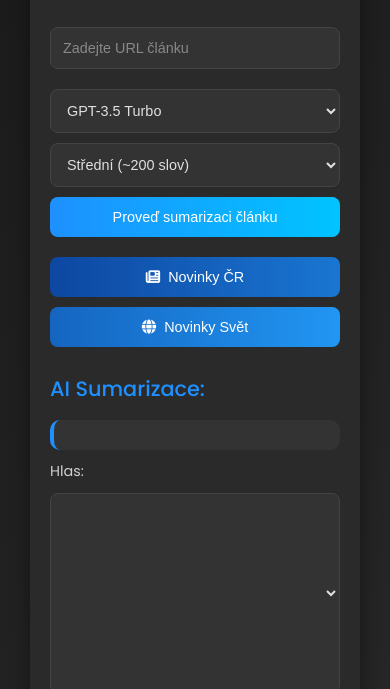
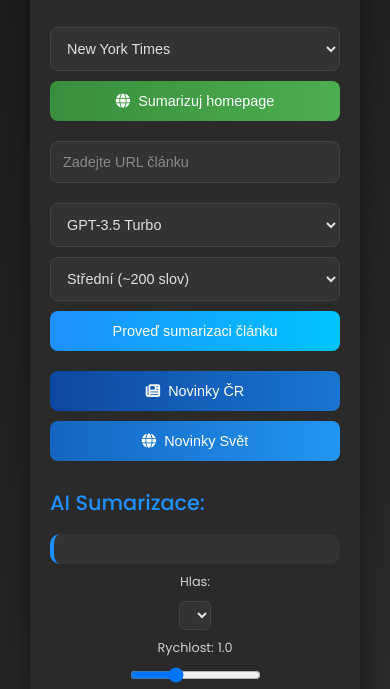
Before and after one commit to martinzeman333/summary-app, a website: page public/index.html in a window 390 px wide. Shown: the part 119-808 px from the top of the page. Drawn offline with Linux system fonts and the light colour scheme.

Commit message:
Update index.html

```diff
--- a/public/index.html
+++ b/public/index.html
@@ -95,6 +95,45 @@
             margin-bottom: 20px;
         }
 
+        .homepage-selector {
+            display: flex;
+            gap: 12px;
+            margin-bottom: 20px;
+        }
+
+        .homepage-selector select {
+            flex: 1;
+            padding: 12px;
+            border: 1px solid #444;
+            border-radius: 8px;
+            background-color: #333;
+            color: #e0e0e0;
+            font-size: 0.9rem;
+            cursor: pointer;
+        }
+
+        .homepage-selector select:focus {
+            outline: none;
+            border-color: #1e90ff;
+        }
+
+        .homepage-selector button {
+            flex: 1;
+            padding: 12px;
+            font-size: 0.9rem;
+            font-weight: 500;
+            display: flex;
+            align-items: center;
+            justify-content: center;
+            gap: 8px;
+            background: linear-gradient(90deg, #388e3c, #4caf50);
+        }
+
+        .homepage-selector button:hover {
+            background: linear-gradient(90deg, #2e7d32, #43a047);
+            transform: scale(1.02);
+        }
+
         .news-buttons {
             display: flex;
             gap: 12px;
@@ -150,31 +189,31 @@
 
         .voice-settings {
             display: flex;
-            flex-wrap: wrap; /* Prvky se zalomí na nový řádek, pokud je šířka malá */
-            gap: 12px;
-            margin-top: 10px;
-            margin-bottom: 20px;
+            gap: 8px; /* Menší mezera mezi prvky */
+            margin-top: 8px;
+            margin-bottom: 15px;
+            align-items: center; /* Vertikální zarovnání prvků */
         }
 
         .voice-settings label {
             color: #d0d0d0;
-            font-size: 0.9rem;
+            font-size: 0.8rem; /* Menší písmo */
             display: flex;
             align-items: center;
-            gap: 5px;
-            flex: 1 1 100%; /* Label zabere celou šířku na menších obrazovkách */
+            gap: 4px;
+            white-space: nowrap; /* Zabrání zalomení textu v labelu */
         }
 
         .voice-settings select,
         .voice-settings input[type="range"] {
-            flex: 1 1 200px; /* Minimální šířka 200px, ale prvek se může zvětšit */
-            max-width: 300px; /* Maximální šířka, aby nepřesahoval */
-            padding: 8px;
+            flex: 0 1 120px; /* Menší základní šířka */
+            max-width: 150px; /* Menší maximální šířka */
+            padding: 5px; /* Menší padding */
             border: 1px solid #444;
-            border-radius: 8px;
+            border-radius: 6px; /* Menší zaoblení */
             background-color: #333;
             color: #e0e0e0;
-            font-size: 0.9rem;
+            font-size: 0.8rem; /* Menší písmo */
             cursor: pointer;
         }
 
@@ -202,6 +241,16 @@
             border-radius: 10px;
             font-size: 1rem;
             border-left: 4px solid #1e90ff;
+        }
+
+        #referat a {
+            color: #1e90ff;
+            text-decoration: underline;
+            transition: color 0.3s ease;
+        }
+
+        #referat a:hover {
+            color: #00c4ff;
         }
 
         #progress-container {
@@ -276,6 +325,7 @@
             }
 
             .input-group,
+            .homepage-selector,
             .news-buttons {
                 flex-direction: column;
                 gap: 10px;
@@ -283,7 +333,13 @@
 
             .voice-settings {
                 flex-direction: column;
-                gap: 10px;
+                gap: 8px;
+            }
+
+            .voice-settings select,
+            .voice-settings input[type="range"] {
+                flex: 1 1 100%; /* Na mobilu zabere celou šířku */
+                max-width: 100%;
             }
 
             #result h2 {
@@ -314,6 +370,19 @@
 <body>
     <div class="container">
         <h1>Summary App</h1>
+        <div class="homepage-selector">
+            <select id="homepageSelect">
+                <option value="https://www.nytimes.com/international/">New York Times</option>
+                <option value="https://www.wsj.com/">Wall Street Journal</option>
+                <option value="https://edition.cnn.com/">CNN</option>
+                <option value="https://www.bbc.com/">BBC</option>
+                <option value="https://www.welt.de/">Die Welt</option>
+                <option value="https://www.chinadaily.com.cn/">China Daily</option>
+                <option value="https://www.aljazeera.com/">Al Jazeera</option>
+                <option value="https://tass.com/">Tass</option>
+            </select>
+            <button onclick="summarizeHomepage()"><i class="fas fa-globe"></i> Sumarizuj homepage</button>
+        </div>
         <input type="text" id="urlInput" placeholder="Zadejte URL článku">
         <div class="input-group">
             <select id="modelSelect">
@@ -384,6 +453,12 @@
             document.getElementById('pitchValue').textContent = this.value;
         });
 
+        // Funkce pro převod URL na klikací odkazy
+        function makeLinksClickable(text) {
+            const urlRegex = /(https?:\/\/[^\s]+)/g;
+            return text.replace(urlRegex, '<a href="$1" target="_blank">$1</a>');
+        }
+
         async function generateSummary() {
             const urlInput = document.getElementById('urlInput').value;
             const modelSelect = document.getElementById('modelSelect').value;
@@ -397,7 +472,7 @@
                 return;
             }
 
-            referatDiv.textContent = '';
+            referatDiv.innerHTML = '';
             progressContainer.style.display = 'block';
             progressBar.style.width = '0%';
 
@@ -426,12 +501,63 @@
                 }
 
                 const data = await response.json();
-                referatDiv.textContent = data.referat || 'Žádný referát nebyl vygenerován.';
+                referatDiv.innerHTML = makeLinksClickable(data.referat || 'Žádný referát nebyl vygenerován.');
             } catch (error) {
                 clearInterval(interval);
                 progressBar.style.width = '0%';
                 alert(error.message);
-                referatDiv.textContent = '';
+                referatDiv.innerHTML = '';
+            } finally {
+                setTimeout(() => {
+                    progressContainer.style.display = 'none';
+                }, 500);
+            }
+        }
+
+        async function summarizeHomepage() {
+            const homepageSelect = document.getElementById('homepageSelect').value;
+            const urls = [homepageSelect];
+            const model = 'gpt-4o-mini';
+            const length = 'long'; // Použijeme "long", ale upravíme délku na 3000 slov na serveru
+            const referatDiv = document.getElementById('referat');
+            const progressContainer = document.getElementById('progress-container');
+            const progressBar = document.getElementById('progress-bar');
+
+            referatDiv.innerHTML = '';
+            progressContainer.style.display = 'block';
+            progressBar.style.width = '0%';
+
+            let progress = 0;
+            const interval = setInterval(() => {
+                progress += 5;
+                if (progress <= 90) {
+                    progressBar.style.width = `${progress}%`;
+                }
+            }, 100);
+
+            try {
+                const response = await fetch('/api/summarize-news', {
+                    method: 'POST',
+                    headers: {
+                        'Content-Type': 'application/json',
+                    },
+                    body: JSON.stringify({ urls, model, length, type: 'homepage' }),
+                });
+
+                clearInterval(interval);
+                progressBar.style.width = '100%';
+
+                if (!response.ok) {
+                    throw new Error('Chyba při zpracování požadavku');
+                }
+
+                const data = await response.json();
+                referatDiv.innerHTML = makeLinksClickable(data.referat || 'Žádný referát nebyl vygenerován.');
+            } catch (error) {
+                clearInterval(interval);
+                progressBar.style.width = '0%';
+                alert(error.message);
+                referatDiv.innerHTML = '';
             } finally {
                 setTimeout(() => {
                     progressContainer.style.display = 'none';
@@ -451,7 +577,7 @@
             const progressContainer = document.getElementById('progress-container');
             const progressBar = document.getElementById('progress-bar');
 
-            referatDiv.textContent = '';
+            referatDiv.innerHTML = '';
             progressContainer.style.display = 'block';
             progressBar.style.width = '0%';
 
@@ -480,12 +606,12 @@
                 }
 
                 const data = await response.json();
-                referatDiv.textContent = data.referat || 'Žádný referát nebyl vygenerován.';
+                referatDiv.innerHTML = makeLinksClickable(data.referat || 'Žádný referát nebyl vygenerován.');
             } catch (error) {
                 clearInterval(interval);
                 progressBar.style.width = '0%';
                 alert(error.message);
-                referatDiv.textContent = '';
+                referatDiv.innerHTML = '';
             } finally {
                 setTimeout(() => {
                     progressContainer.style.display = 'none';
@@ -505,7 +631,7 @@
             const progressContainer = document.getElementById('progress-container');
             const progressBar = document.getElementById('progress-bar');
 
-            referatDiv.textContent = '';
+            referatDiv.innerHTML = '';
             progressContainer.style.display = 'block';
             progressBar.style.width = '0%';
 
@@ -534,12 +660,12 @@
                 }
 
                 const data = await response.json();
-                referatDiv.textContent = data.referat || 'Žádný referát nebyl vygenerován.';
+                referatDiv.innerHTML = makeLinksClickable(data.referat || 'Žádný referát nebyl vygenerován.');
             } catch (error) {
                 clearInterval(interval);
                 progressBar.style.width = '0%';
                 alert(error.message);
-                referatDiv.textContent = '';
+                referatDiv.innerHTML = '';
             } finally {
                 setTimeout(() => {
                     progressContainer.style.display = 'none';
```
